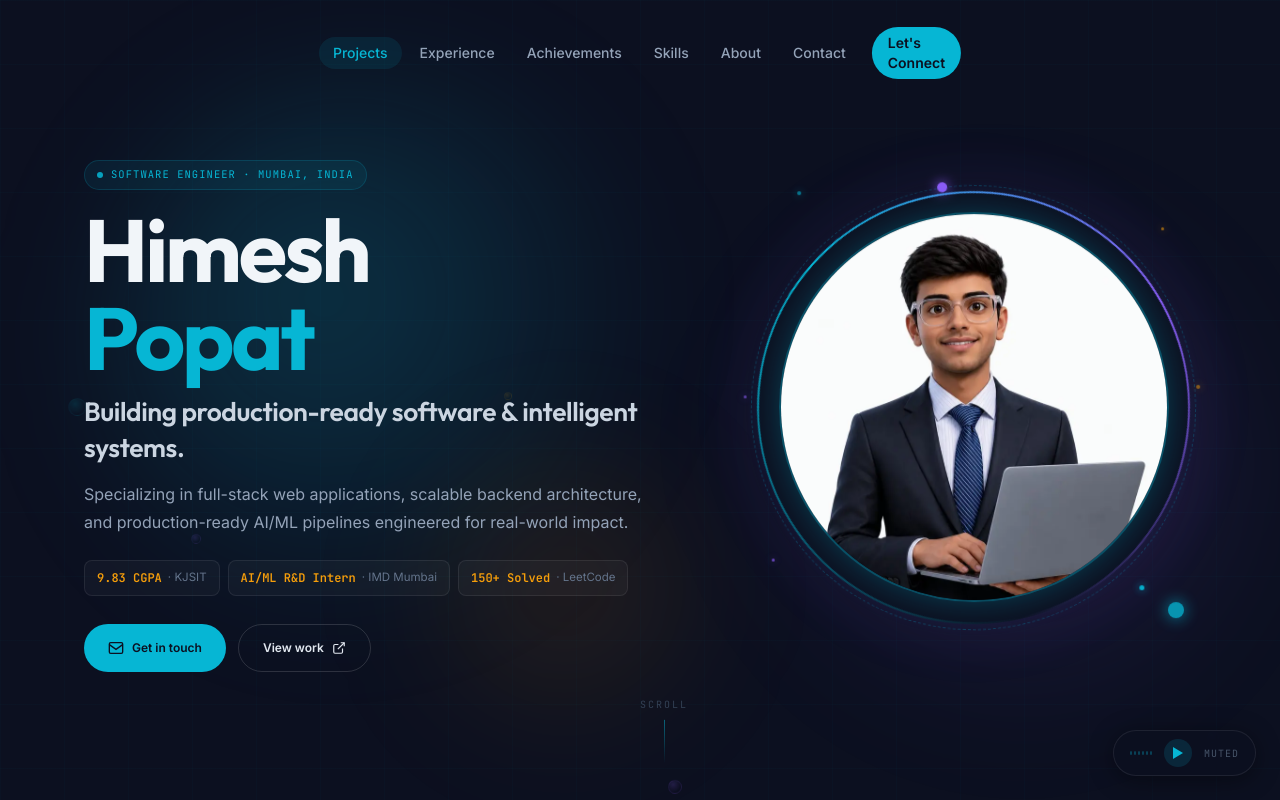
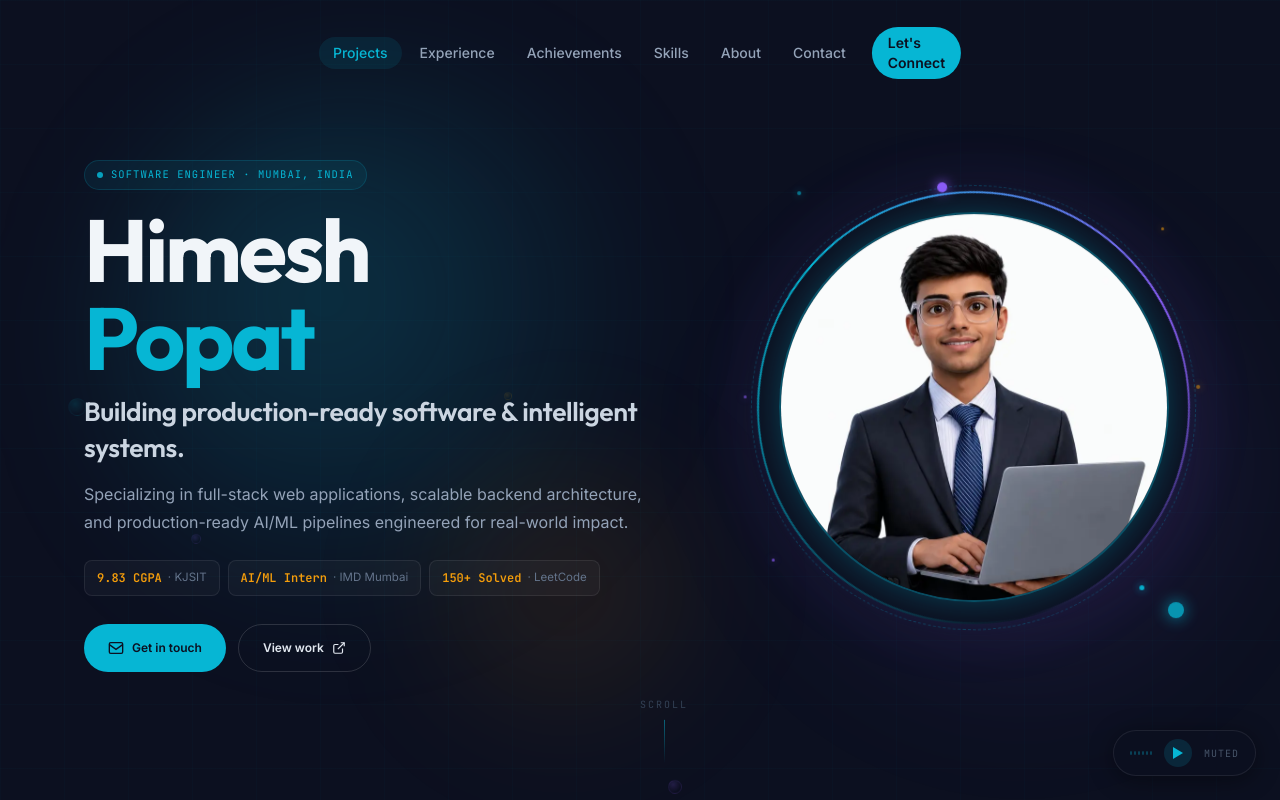
Before and after one commit to Himeshpopat/Portfolio, a React (Vite) app: page / in a window 1280 px wide. Shown: the top 800 px of the page. Built offline with nearby package versions, Linux system fonts and the light colour scheme; the HTML template or start-up script is replaced by a standard one.

Commit message:
fix: update project demo link and hero section internship title

```diff
--- a/src/data/projectsData.ts
+++ b/src/data/projectsData.ts
@@ -96,8 +96,8 @@ export const PROJECTS: Project[] = [
       { value: '58 → 67%', label: 'Recall via SMOTE' },
     ],
     stack: ['Python', 'Scikit-learn', 'Pandas', 'Streamlit', 'SMOTE', 'Machine Learning'],
-    demo: 'https://ai-diabetes-detection-by-himesh.streamlit.app/',
-    source: '',
+    demo: 'https://diabetes-detection-system-26.streamlit.app/',
+    source: 'https://github.com/Himeshpopat/Diabetes-Detection-System',
     screenshots: [
       { url: diabetesP1, caption: 'Diabetes Risk Classifier — Clinical Patient Input Interface' },
       { url: diabetesP2, caption: 'Diabetes Risk Classifier — Real-Time Risk Assessment & Output' },
--- a/src/sections/HeroSection.tsx
+++ b/src/sections/HeroSection.tsx
@@ -184,7 +184,7 @@ export const HeroSection = memo(function HeroSection() {
             <div className="hero-stage-3 flex flex-col md:flex-row items-center justify-center md:justify-start gap-2 mb-7 w-auto mx-auto md:mx-0">
               {[
                 { val: '9.83 CGPA', detail: 'KJSIT' },
-                { val: 'AI/ML R&D Intern', detail: 'IMD Mumbai' },
+                { val: 'AI/ML Intern', detail: 'IMD Mumbai' },
                 { val: '150+ Solved', detail: 'LeetCode' },
               ].map((item, i) => (
                 <div
```
